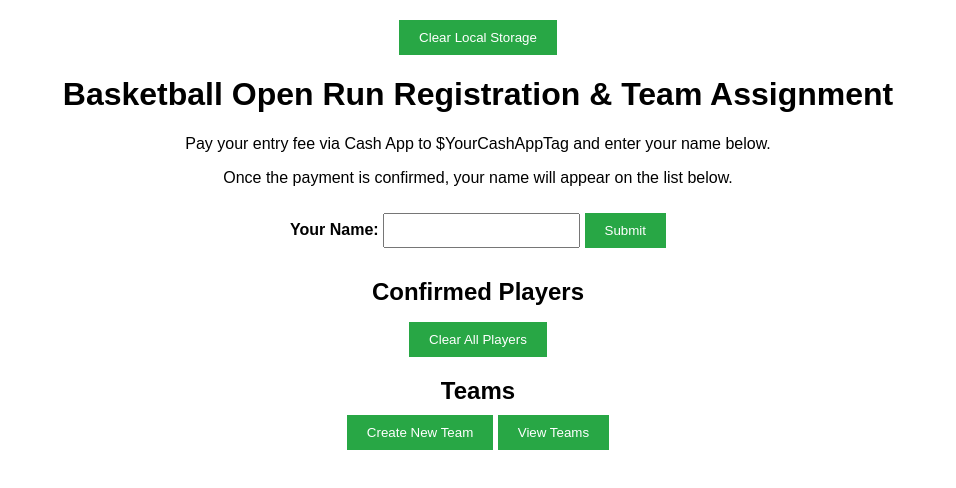
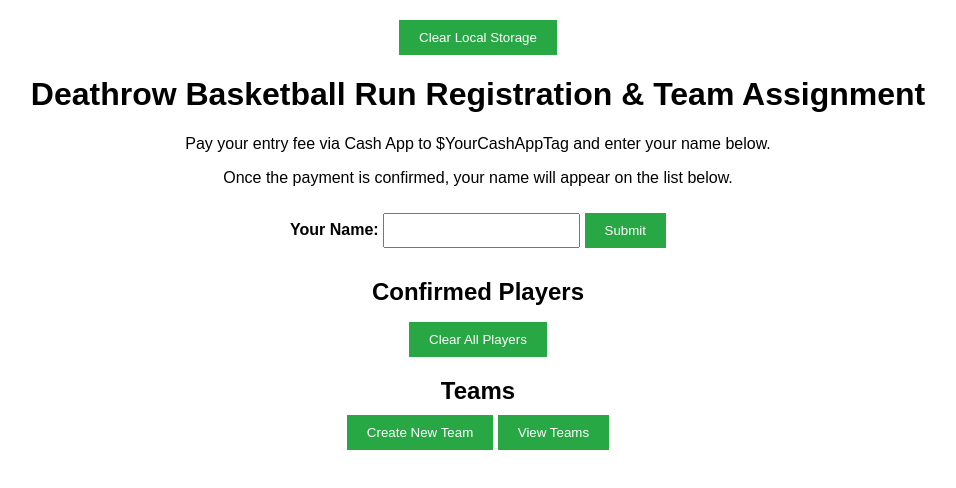
Before and after one commit to brandonobrien12/DeathrowRuns, a plain HTML site: page index.html in a window 1280 px wide. Shown: the whole page, without its empty margins (162-1118 px from the left). Drawn offline with Linux system fonts and the light colour scheme.

Commit message:
Update index.html
updated titles

```diff
--- a/index.html
+++ b/index.html
@@ -90,7 +90,7 @@
     </div>
 <body>
 
-    <h1>Basketball Open Run Registration & Team Assignment</h1>
+    <h1>Deathrow Basketball Run Registration & Team Assignment</h1>
 
     <p>Pay your entry fee via Cash App to $YourCashAppTag and enter your name below.</p>
     <p>Once the payment is confirmed, your name will appear on the list below.</p>
```
